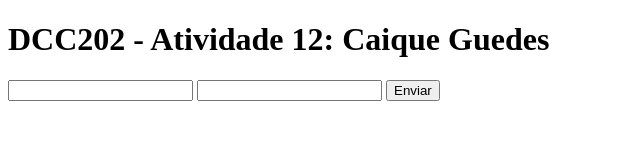
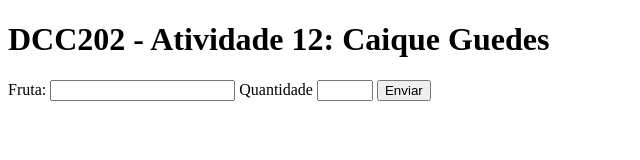
Before and after one commit to ufjf-dcc202/ufjf-dcc202-2023-3-a-atv12-Caiqueguedes, a website: page index.html in a window 1280 px wide. Shown: the whole page, without its empty margins (0-640 px from the left). Drawn offline with Linux system fonts and the light colour scheme.

Commit message:
acrescenta labels e inputs

```diff
--- a/index.html
+++ b/index.html
@@ -11,8 +11,17 @@
       <h1>DCC202 - Atividade 12: Caique Guedes</h1>
       <section>
         <form name="entrada">
-          <input name="fruta" />
-          <input name="quantidade" />
+          <label for="ifruta">Fruta:</label>
+          <input id="ifruta" name="fruta" />
+          <label for="iqtd">Quantidade</label>
+          <input
+            id="iqtd"
+            type="number"
+            name="quantidade"
+            min="0"
+            max="12"
+            step="1"
+          />
           <button type="submit">Enviar</button>
         </form>
       </section>
--- a/main.js
+++ b/main.js
@@ -1,6 +1,7 @@
 //main.js
+console.log(document);
 document.entrada.addEventListener("submit", leFormulario);
-leFormulario();
+//leFormulario();
 
 function leFormulario(event) {
   event.preventDefault();
```
